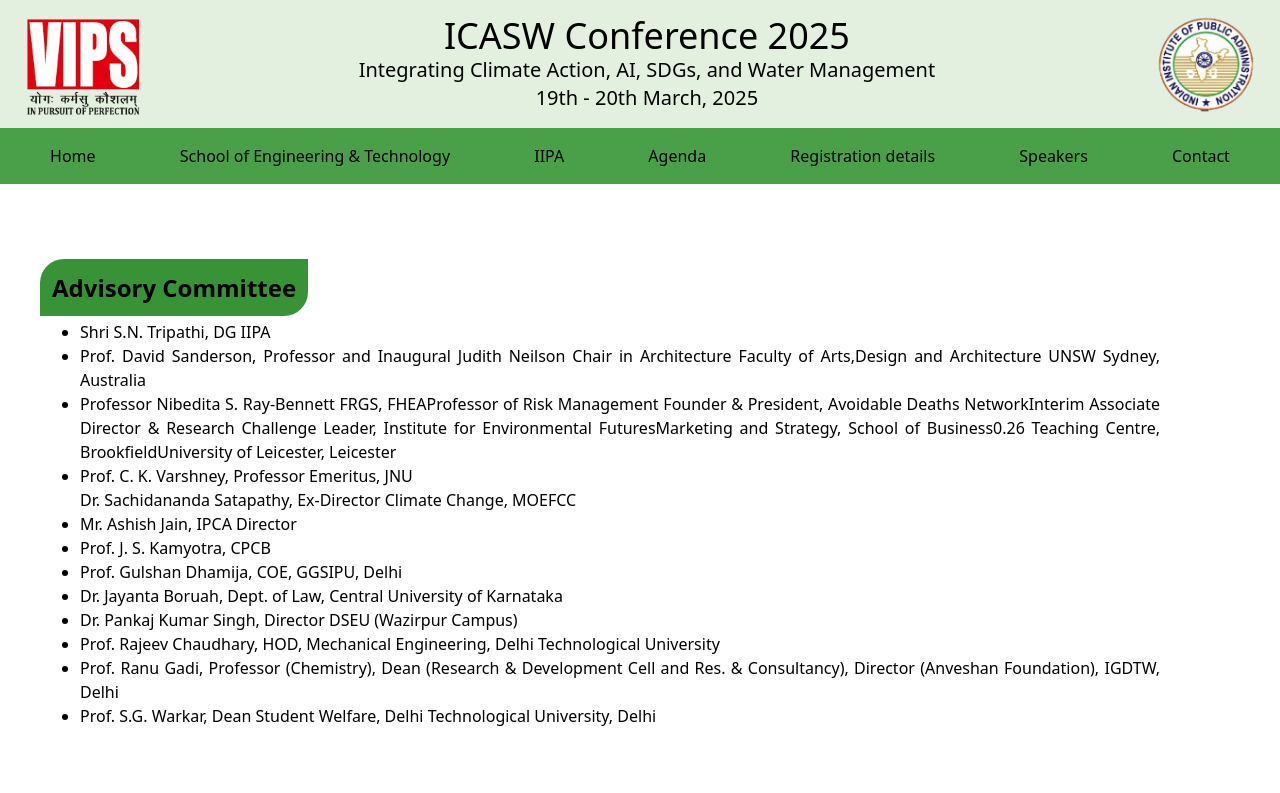
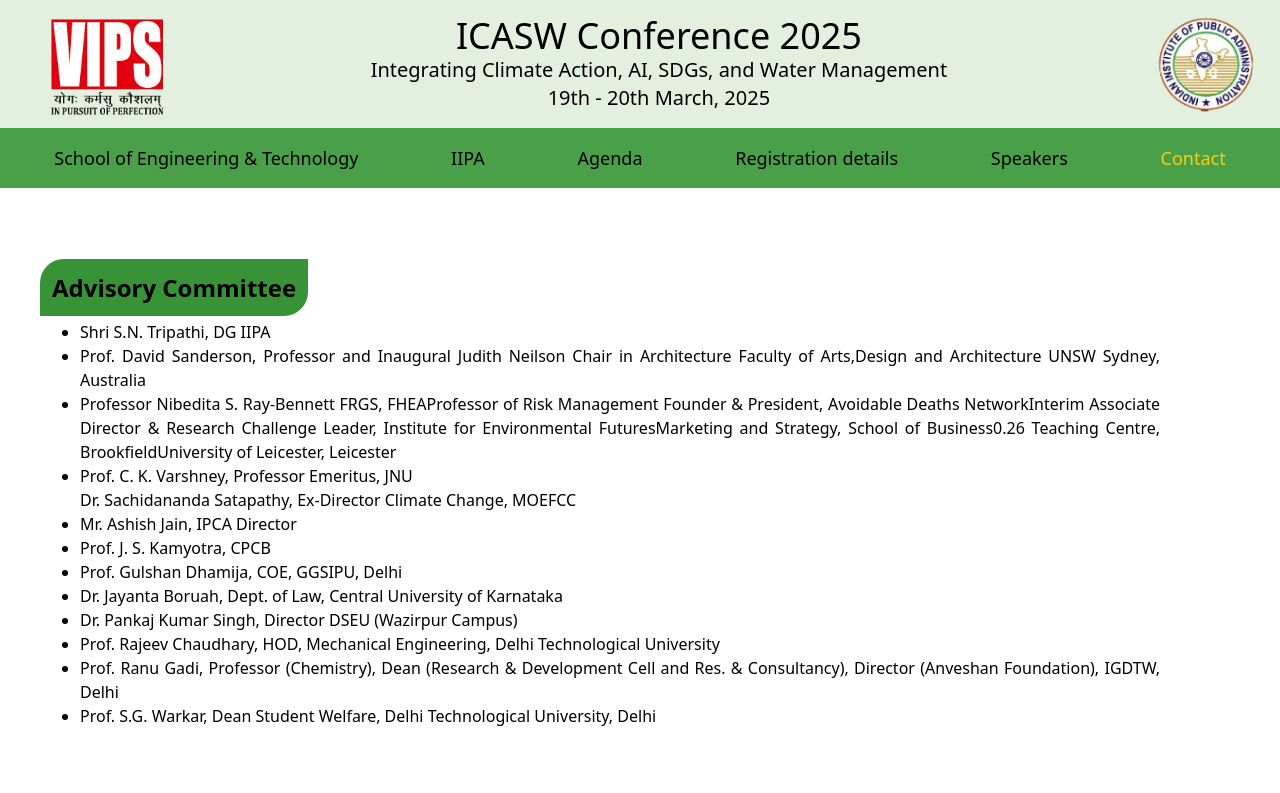
Before and after one commit to Tanuj-Narula/Icasw-Conference, a React (Vite) app: page /contact in a window 1280 px wide. Shown: the top 793 px of the page. Built offline with nearby package versions, Linux system fonts and the light colour scheme.

Commit message:
minor adv.

```diff
--- a/src/App.jsx
+++ b/src/App.jsx
@@ -15,7 +15,7 @@
     <Router>
       <Navbar />
       <Routes>
-        <Route path="/" element={<Home/>} />
+        <Route path="/Home" element={<Home/>} />
         <Route path="/school-of-engineering" element={<SchoolOfEngineering />} />
         <Route path="/iipa" element={<IIPA />} />
         <Route path="/agenda" element={<Agenda />} />
--- a/src/components/Navbar.jsx
+++ b/src/components/Navbar.jsx
@@ -1,12 +1,14 @@
 import React from 'react'
 import '/src/navbar.css'
-import { Link } from 'react-router-dom';
+import { Link, NavLink } from 'react-router-dom';
 
 function Navbar() {
   return (
     <div className='w-[100vw] h-[22vh] '>
       <div className='flex py-2 justify-between items-center w-[100vw] bg-[#e3f0e0]'>
-        <img src="/vips_logo.png" alt="" className='h-28 ml-4'/>
+      <Link to="/Home">
+      <img src="/vips_logo.png" alt="Logo" className="h-28 ml-10" />
+    </Link>
         <div className='text-center text-xl'>
             <h1 className='text-4xl'>ICASW Conference 2025</h1>
             <p>Integrating Climate Action, AI, SDGs, and Water Management</p>
@@ -16,13 +18,20 @@
       </div>
       <div className='bg-[#4a9f49] p-2'>
         <ul className='flex justify-around pages'>
-        <li><Link to="/" className='p-2'>Home</Link></li>
-          <li><Link to="/school-of-engineering" className='p-2'>School of Engineering & Technology</Link></li>
-          <li><Link to="/iipa" className='p-2'>IIPA</Link></li>
-          <li><Link to="/agenda"className='p-2'>Agenda</Link></li>
-          <li><Link to="/registration" className='p-2'>Registration details</Link></li>
-          <li><Link to="/speakers" className='p-2'>Speakers</Link></li>
-          <li><Link to="/contact" className='p-2'>Contact</Link></li>
+
+          <li><NavLink to="/school-of-engineering" className={({isActive}) =>
+          `block py-2 pr-4 pl-3 duration-200 text-lg ${isActive ? "text-yellow-400" : "text-black"}  hover:text-yellow-400 lg:p-0`}>
+          School of Engineering & Technology</NavLink></li>
+          <li><NavLink to="/iipa" className={({isActive}) =>
+          `block py-2 pr-4 pl-3 duration-200 text-lg ${isActive ? "text-yellow-400" : "text-black"}  hover:text-yellow-400 lg:p-0`}>IIPA</NavLink></li>
+          <li><NavLink to="/agenda"className={({isActive}) =>
+          `block py-2 pr-4 pl-3 duration-200 text-lg ${isActive ? "text-yellow-400" : "text-black"}  hover:text-yellow-400 lg:p-0`}>Agenda</NavLink></li>
+          <li><NavLink to="/registration" className={({isActive}) =>
+          `block py-2 pr-4 pl-3 duration-200 text-lg ${isActive ? "text-yellow-400" : "text-black"}  hover:text-yellow-400 lg:p-0`}>Registration details</NavLink></li>
+          <li><NavLink to="/speakers" className={({isActive}) =>
+          `block py-2 pr-4 pl-3 duration-200 text-lg ${isActive ? "text-yellow-400" : "text-black"}  hover:text-yellow-400 lg:p-0`}>Speakers</NavLink></li>
+          <li><NavLink to="/contact" className={({isActive}) =>
+          `block py-2 pr-4 pl-3 duration-200 text-lg ${isActive ? "text-yellow-400" : "text-black"}  hover:text-yellow-400 lg:p-0`}>Contact</NavLink></li>
         </ul>
       </div>
     </div>
--- a/src/pages/Contact.jsx
+++ b/src/pages/Contact.jsx
@@ -47,9 +47,9 @@
     <div className='h-auto text-justify p-10 text-lg'>
       <h1 className="inline font-bold text-2xl bg-[#389336] p-3 rounded-tl-3xl rounded-br-3xl">Contact Information</h1>
       <p className='mt-4'>Co-convener:</p>
-      <p>Dr. Navneet Singh (+91 8877066431)</p>
+      <p>Dr. Navneet Singh <a href="+91 8877066431">+91 8877066431</a></p>
       <p>SCHOOL OF ENGINEERING & TECHNOLOGY</p>
-      <p>Phone: + 91 (11) 27343401/02/03</p>
+      <p>Phone: <a href="+ 91 (11) 27343401/02/03">+ 91 (11) 27343401/02/03</a></p>
       <p>E-mail:</p>
       <p>Website: <a href="https://www.vips.edu" target='_blank' className='underline text-blue-700'>www.vips.edu</a></p>
     </div>
```
